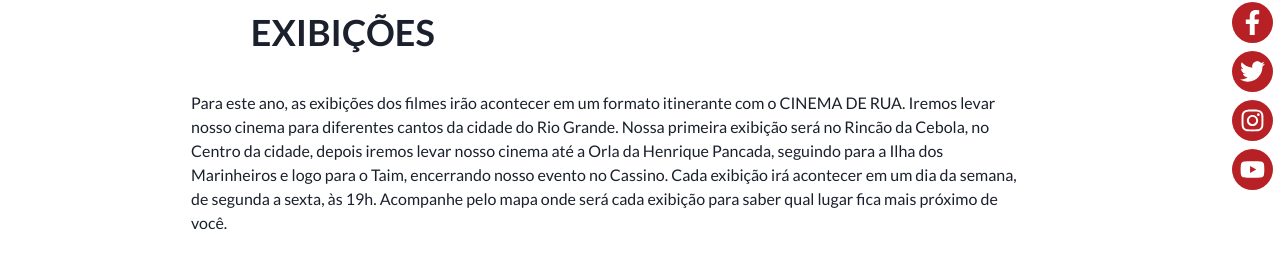
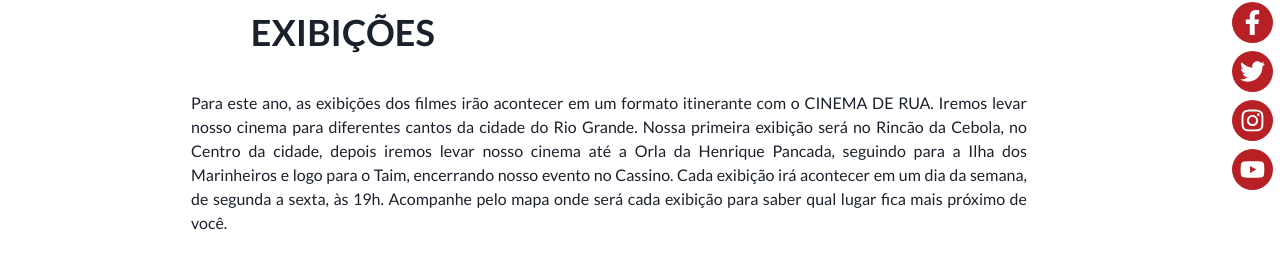
Before and after one commit to mostraecinemario/mostraecinemario, a Next.js app: page /exibicoes in a window 1280 px wide. Shown: the part 248-505 px from the top of the page. Built offline with nearby package versions, Linux system fonts and the light colour scheme; grey boxes are pictures that could not be loaded.

Commit message:
adicionar texto em exibições

```diff
--- a/src/pages/exibicoes/index.jsx
+++ b/src/pages/exibicoes/index.jsx
@@ -9,7 +9,7 @@ const CinemaItinerante = () => {
       </Head>
 
       <Text fontWeight="bold" alignSelf={"start"} px="20%" fontSize="4xl" textTransform="uppercase" mb={2}>Exibições</Text>
-      <Text px="15%">Para este ano, as exibições dos filmes irão acontecer em um formato itinerante com o CINEMA DE RUA. Iremos levar nosso cinema para diferentes cantos da cidade do Rio Grande. Nossa primeira exibição será no Rincão da Cebola, no Centro da cidade, depois iremos levar nosso cinema até a Orla da Henrique Pancada, seguindo para a Ilha dos Marinheiros e logo para o Taim, encerrando nosso evento no Cassino. Cada exibição irá acontecer em um dia da semana, de segunda a sexta, às 19h. Acompanhe pelo mapa onde será cada exibição para saber qual lugar fica mais próximo de você.</Text>
+      <Text px="15%" className="justify">Para este ano, as exibições dos filmes irão acontecer em um formato itinerante com o CINEMA DE RUA. Iremos levar nosso cinema para diferentes cantos da cidade do Rio Grande. Nossa primeira exibição será no Rincão da Cebola, no Centro da cidade, depois iremos levar nosso cinema até a Orla da Henrique Pancada, seguindo para a Ilha dos Marinheiros e logo para o Taim, encerrando nosso evento no Cassino. Cada exibição irá acontecer em um dia da semana, de segunda a sexta, às 19h. Acompanhe pelo mapa onde será cada exibição para saber qual lugar fica mais próximo de você.</Text>
       <Stack flex='.8' align={"center"}>
         <AspectRatio w="80%" ratio={{base: 1 / 2, md: 16 / 9}}>
           <iframe src="https://www.google.com/maps/d/embed?mid=1MNCoheTDHkGObLQOq5cOFqn7qv9ePE0&ehbc=2E312F"></iframe>
```
